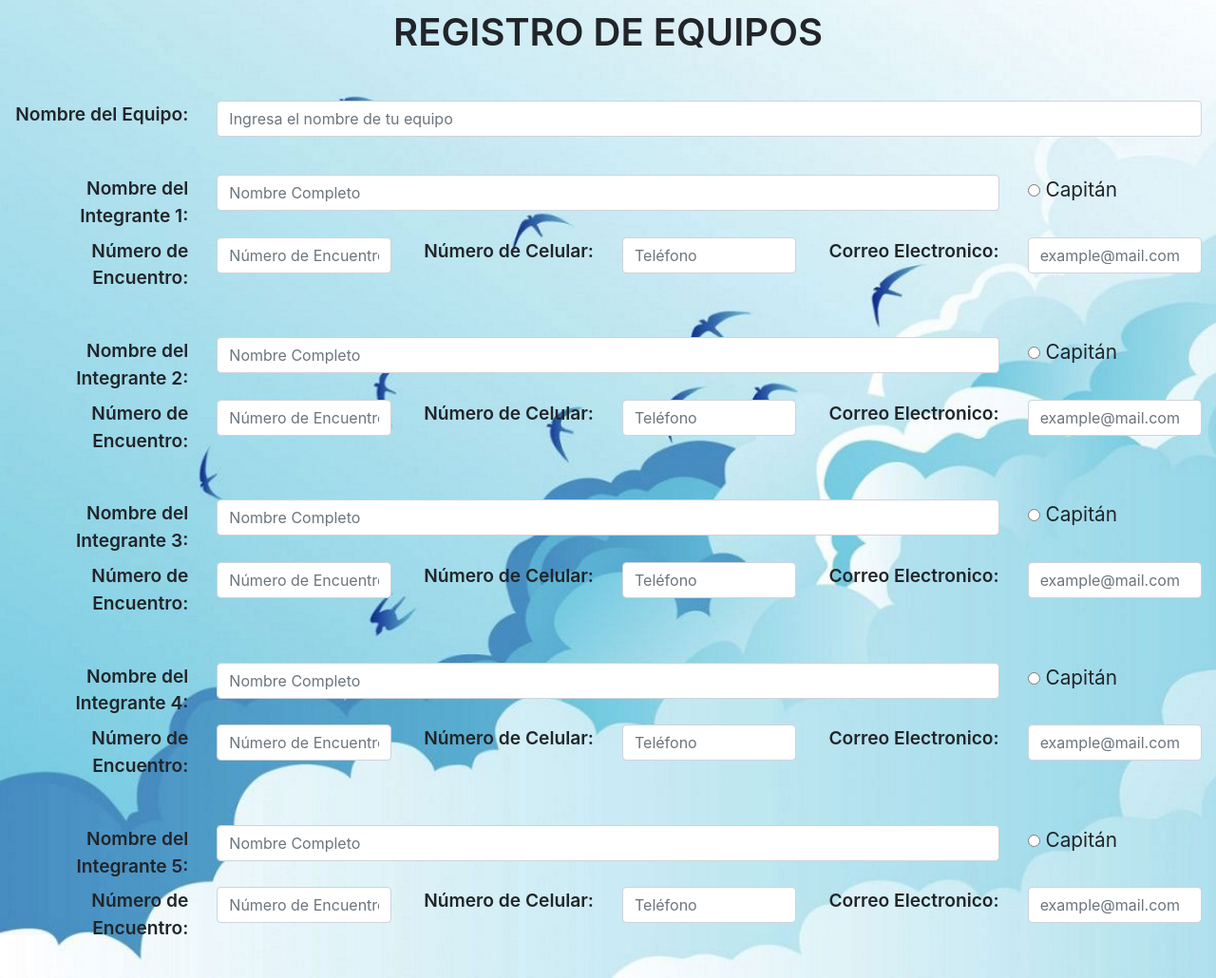
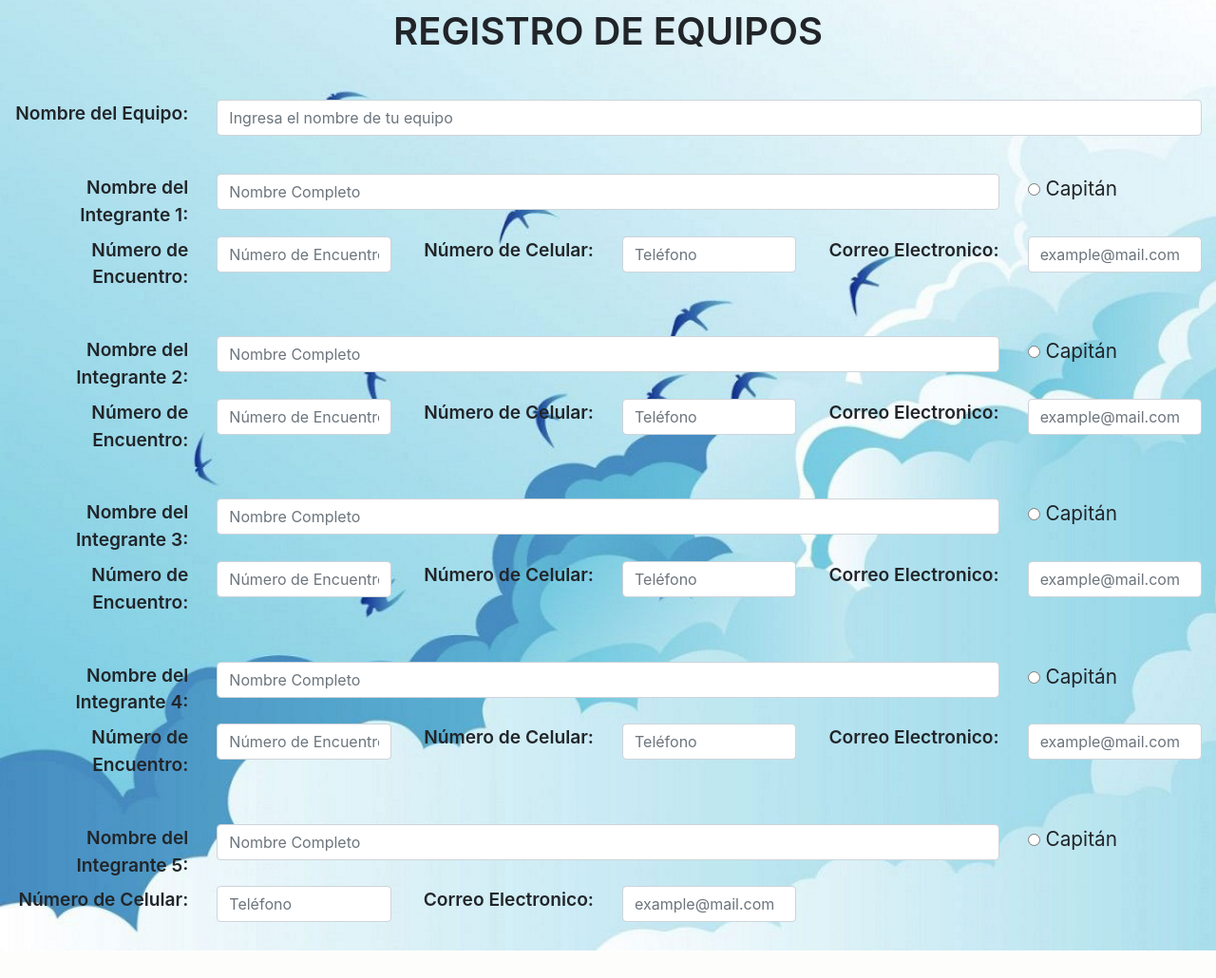
Before and after one commit to GunnerStraiker1/epjMerida, a PHP site: page /webNewDesign/registro-rally.php in a window 1280 px wide. Shown: the part 106-1136 px from the top of the page at 95% size. After the commit the page ends 1107 px from the top, so only its background shows below. Run offline with PHP 8.4, Linux system fonts and the light colour scheme.

Commit message:
Fixed Top Menu and No-Empro Design Register

```diff
--- a/css/Menu.css
+++ b/css/Menu.css
@@ -2,6 +2,7 @@ body{
     background-image: url("../img/sky.jpg");
     background-repeat: no-repeat;
     background-size: cover;
+    padding-top: 105px;
 }
 
 nav{
--- a/webNewDesign/Home.php
+++ b/webNewDesign/Home.php
@@ -12,10 +12,10 @@
   	<script src="https://cdnjs.cloudflare.com/ajax/libs/popper.js/1.14.3/umd/popper.min.js" integrity="sha384-ZMP7rVo3mIykV+2+9J3UJ46jBk0WLaUAdn689aCwoqbBJiSnjAK/l8WvCWPIPm49" crossorigin="anonymous"></script>
   	<script src="https://stackpath.bootstrapcdn.com/bootstrap/4.1.1/js/bootstrap.min.js" integrity="sha384-smHYKdLADwkXOn1EmN1qk/HfnUcbVRZyYmZ4qpPea6sjB/pTJ0euyQp0Mk8ck+5T" crossorigin="anonymous"></script>
   </head>
+  <?php
+    include "Menu.php";
+  ?>
   <body>
-    <?php
-			include "Menu.php";
-		?>
     <div class="conatiner-flex">
       <div class="container-flex">
         <div id="carouselExampleFade" class="carousel slide carousel-fade" data-ride="carousel">
--- a/webNewDesign/Menu.php
+++ b/webNewDesign/Menu.php
@@ -1,4 +1,4 @@
-<nav class="navbar navbar-expand-lg navbar-light">
+<nav class="navbar fixed-top navbar-expand-lg navbar-light">
   <a class="navbar-brand" href="Home.php" id="brand">
     <img src="../img/4.png" alt="" height=80>
   </a>
--- a/webNewDesign/registro-rally.php
+++ b/webNewDesign/registro-rally.php
@@ -155,11 +155,6 @@
                     </div>
                   </div>
 
-                  <label class="control-label col-sm-2" for="epj5" style="text-align:right; font-weight:600; font-size:120%">Número de Encuentro:</label>
-                  <div class="col-sm-2">
-                    <input type="text" class="form-control" id="epj5" placeholder="Número de Encuentro">
-                  </div>
-
                   <label class="control-label col-sm-2" for="tel5" style="text-align:right; font-weight:600; font-size:120%">Número de Celular:</label>
                   <div class="col-sm-2">
                     <input type="text" class="form-control" id="tel5" placeholder="Teléfono">
```
